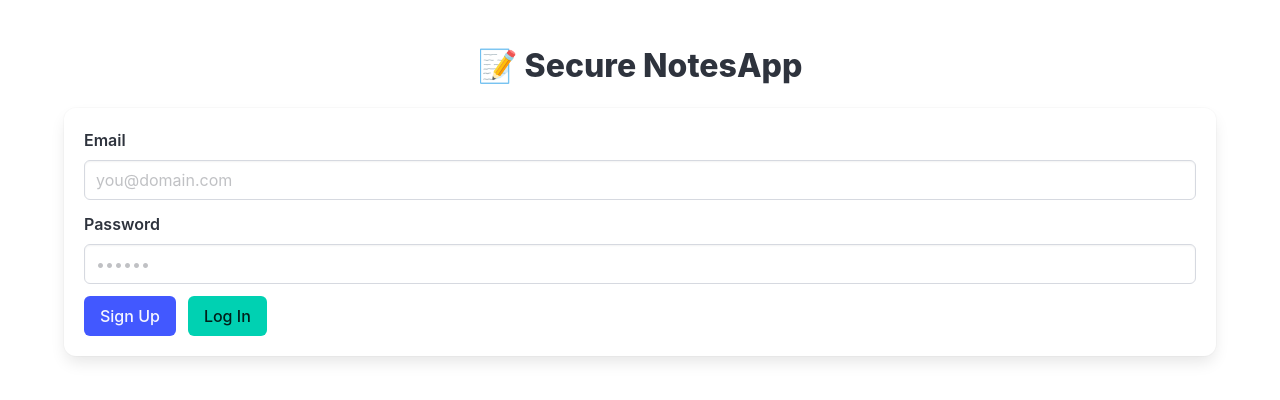
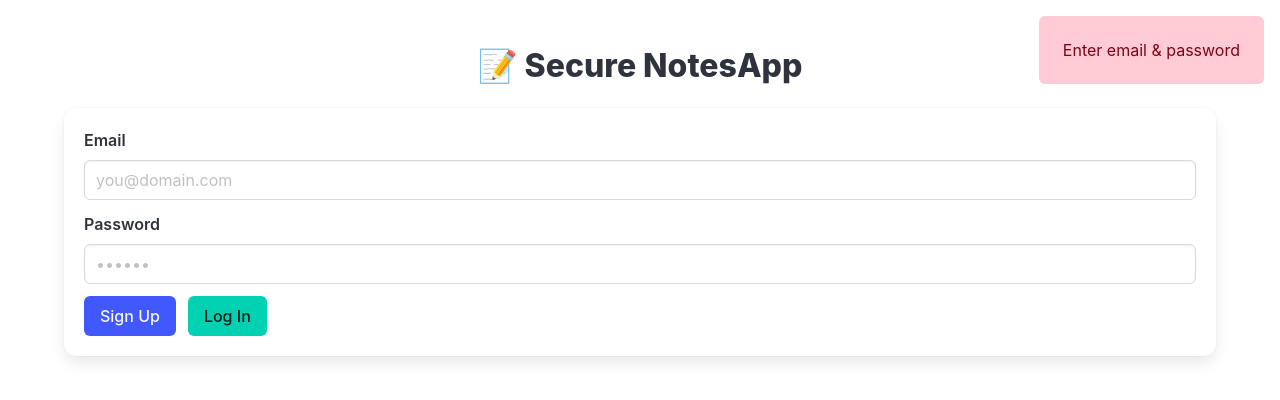
Before and after one commit to gtuck/notesApp, a plain HTML site: page index.html in a window 1280 px wide. Both pictures are taken after a click on the button "Sign Up". Drawn offline with nearby package versions, Linux system fonts and the light colour scheme; no server answers.

Commit message:
Updates to toastContainer

```diff
--- a/app.js
+++ b/app.js
@@ -38,7 +38,7 @@ let editMessageId = null;
 function showToast(msg, type = 'is-primary is-light') {
   toastContainer.textContent = msg;
   toastContainer.className = `notification ${type}`;
-  // toastContainer.style.display = 'block';
+  toastContainer.style.display = 'block';
   setTimeout(() => (toastContainer.style.display = 'none'), 3000);
 }
 
--- a/index.html
+++ b/index.html
@@ -9,15 +9,7 @@
   <script defer src="https://use.fontawesome.com/releases/v5.15.4/js/all.js"></script>
   <script src="https://cdn.jsdelivr.net/npm/@vizuaalog/bulmajs@0.12/dist/bulma.min.js"></script>
   <script src="https://cdn.jsdelivr.net/npm/@supabase/supabase-js"></script>
-  <style>
-    #toast-container {
-      /* position: fixed;
-      top: 1rem;
-      right: 1rem; */
-      z-index: 1000;
-      display: none;
-    }
-  </style>
+  <link rel="stylesheet" href="style.css">
 </head>
 <body>
   <section class="section">
--- /dev/null
+++ b/style.css
@@ -0,0 +1,7 @@
+#toast-container {
+    position: fixed;
+    top: 1rem;
+    right: 1rem;
+    z-index: 1000;
+    display: none;
+  }
```
